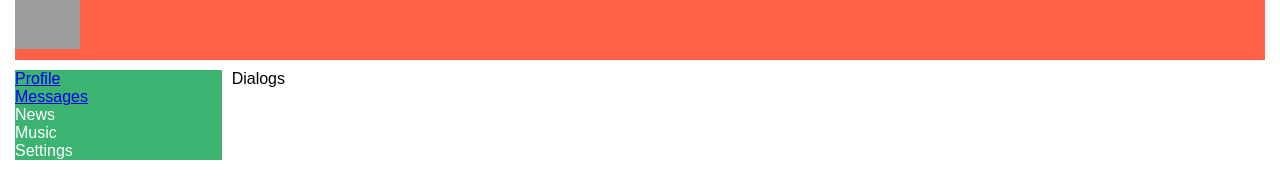
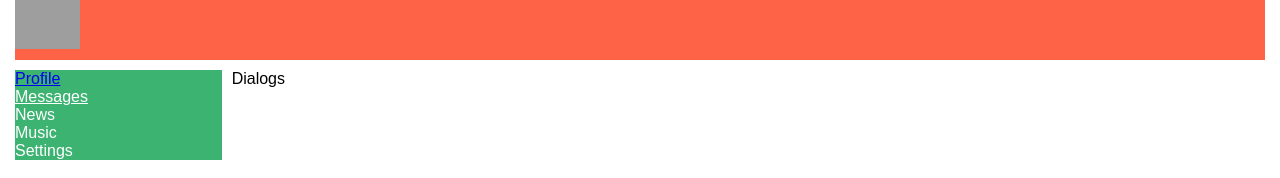
Before and after one commit to iuru2522/react-sm, a React (Create React App) app: page /dialogs in a window 1280 px wide. Shown: the top 178 px of the page. Built offline with nearby package versions, Linux system fonts and the light colour scheme; grey boxes are pictures that could not be loaded.

Commit message:
added NavLinks

```diff
--- a/src/components/Navbar/Navbar.css
+++ b/src/components/Navbar/Navbar.css
@@ -6,3 +6,7 @@
 .itemz {
     color: white;
 }
+
+.itemz  a.active {
+    color: white;
+}
--- a/src/components/Navbar/Navbar.jsx
+++ b/src/components/Navbar/Navbar.jsx
@@ -1,29 +1,29 @@
 import React from "react";
+import { NavLink } from "react-router-dom";
 // import classes from './Navbar.module.css';
-import './Navbar.css';
-
-
+import "./Navbar.css";
 
 const Navbar = () => {
   return (
     <nav className="nav">
-      <div className='itemz'>
-        <a href="/profile">Profile</a>
+      <div className="itemz">
+      <NavLink to="/profile">Profile</NavLink>
       </div>
 
-      <div className='itemz'>
-        <a href="/dialogs">Messages</a>
+      <div className="itemz">
+        {/* <a href="/dialogs">Messages</a> */}
+        <NavLink to="/dialogs">Messages</NavLink>
       </div>
 
-      <div className='itemz'>
+      <div className="itemz">
         <a>News</a>
       </div>
 
-      <div className='itemz'>
+      <div className="itemz">
         <a>Music</a>
       </div>
 
-      <div className='itemz'>
+      <div className="itemz">
         <a>Settings</a>
       </div>
     </nav>
```
Also changed, not shown: src/components/Music/Music.css (added), src/components/Music/Music.jsx (added), src/components/News/News.css (added), src/components/News/News.jsx (added), src/components/Settings/Settings.css (added), src/components/Settings/Settings.jsx (added).
